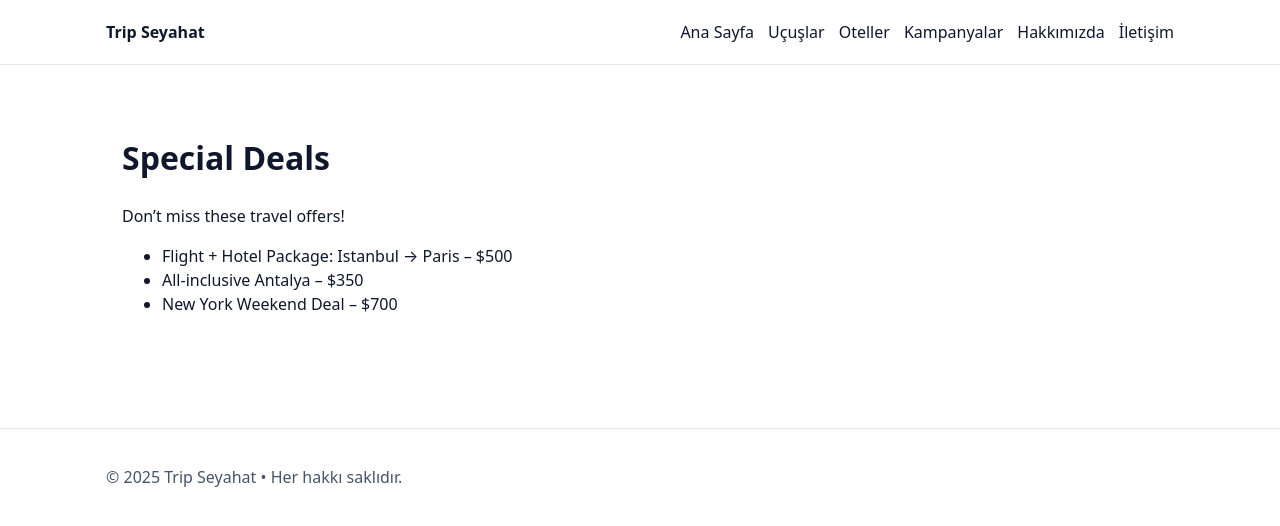
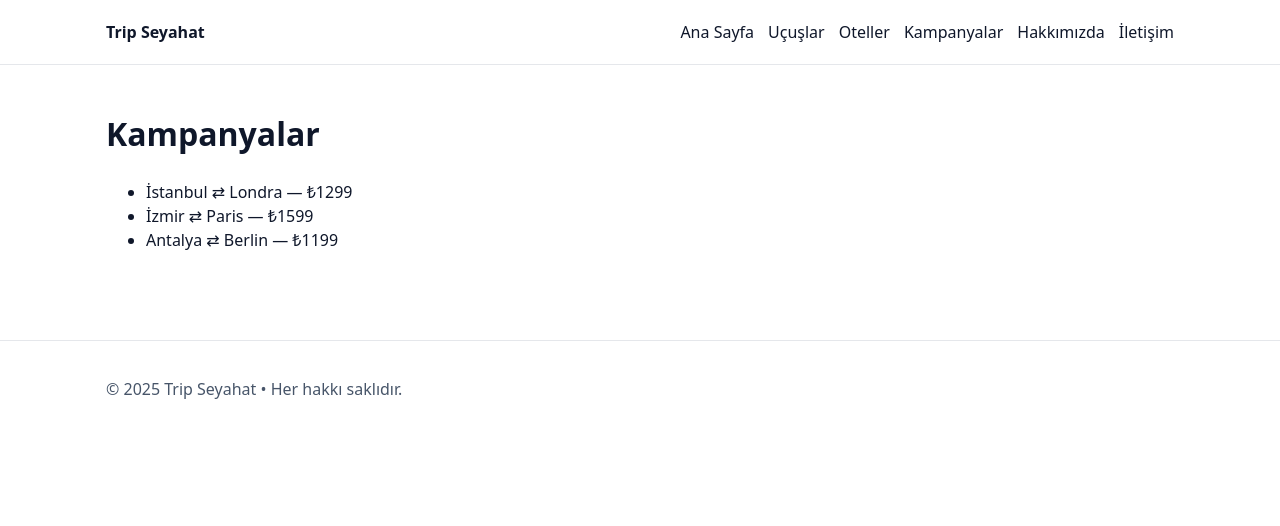
Before and after one commit to tripseyahat/tripseyahat-site, a Next.js app: page /deals in a window 1280 px wide. Shown: the top 526 px of the page. Built offline with nearby package versions, Linux system fonts and the light colour scheme.

Commit message:
Update page.js

```diff
--- a/app/deals/page.js
+++ b/app/deals/page.js
@@ -1,13 +1,12 @@
 export default function DealsPage() {
   return (
-    <main className="container">
-      <h1>Special Deals</h1>
-      <p>Don’t miss these travel offers!</p>
+    <>
+      <h1>Kampanyalar</h1>
       <ul>
-        <li>Flight + Hotel Package: Istanbul → Paris – $500</li>
-        <li>All-inclusive Antalya – $350</li>
-        <li>New York Weekend Deal – $700</li>
+        <li>İstanbul ⇄ Londra — ₺1299</li>
+        <li>İzmir ⇄ Paris — ₺1599</li>
+        <li>Antalya ⇄ Berlin — ₺1199</li>
       </ul>
-    </main>
+    </>
   );
 }
```
